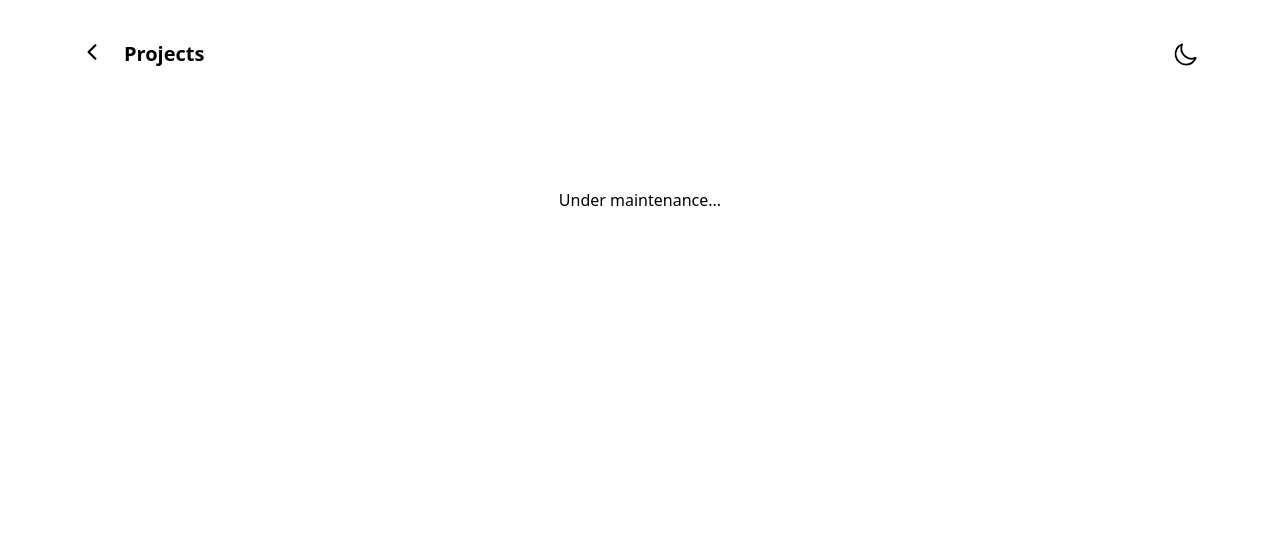
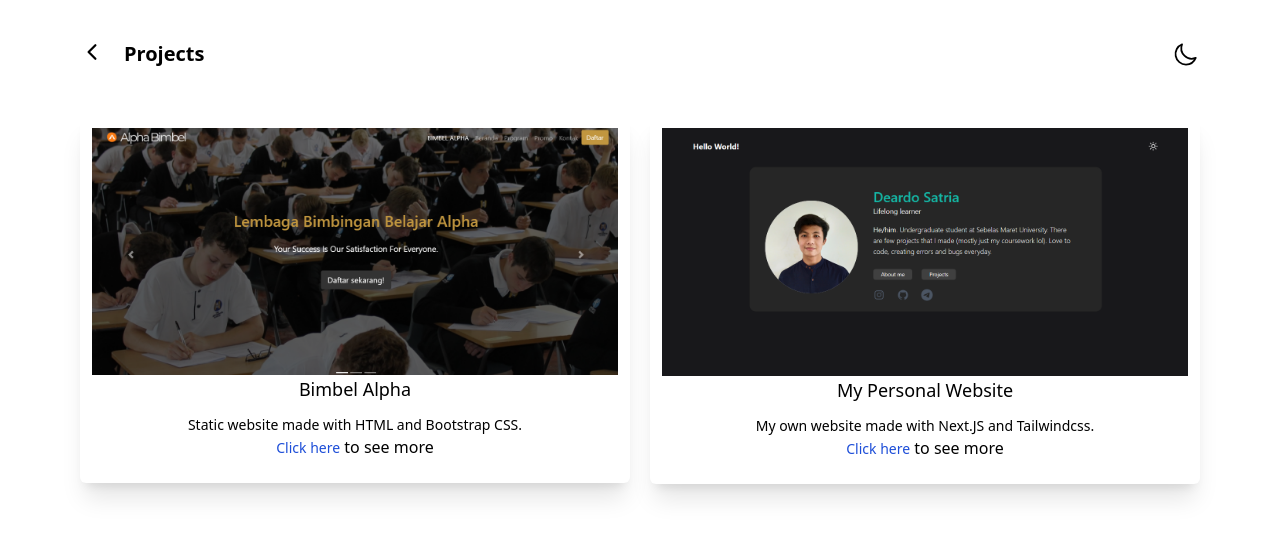
Before and after one commit to deardosatria7/deardosatria7, a Next.js app in the folder my-website/: page /projects in a window 1280 px wide. Shown: the top 538 px of the page. Built offline with nearby package versions, Linux system fonts and the light colour scheme.

Commit message:
update for project page

```diff
--- /dev/null
+++ b/my-website/components/card.tsx
@@ -0,0 +1,9 @@
+const card = ({ children }: any) => {
+  return (
+    <>
+      <div className="flex-col my-2 text-center shadow-xl rounded-md p-3 hover:scale-105 transform duration-200 bg-white dark:bg-neutral-800">{children}</div>
+    </>
+  );
+};
+
+export default card;
--- a/my-website/pages/projects.tsx
+++ b/my-website/pages/projects.tsx
@@ -1,6 +1,10 @@
 import Header from "@/sections/Header";
 import Link from "next/link";
 import { IoChevronBack } from "react-icons/io5";
+import Card from "@/components/card";
+import Image from "next/legacy/image";
+import Alpha from "../public/alpha.png";
+import CV from "../public/cv.png";
 
 const projects = () => {
   return (
@@ -11,7 +15,34 @@ const projects = () => {
         </Link>
         <h1 className="text-xl font-bold dark:text-white">Projects</h1>
       </Header>
-      <div className="flex justify-center py-20">Under maintenance...</div>
+      <section>
+        <div className="flex flex-col justify-center md:flex-row md:flex-wrap md:gap-5">
+          <div className="flex-1 basis-1/3">
+            <Card>
+              <Image src={Alpha} layout="responsive" />
+              <div className="pb-3">
+                <div className="text-lg font-medium pb-3">Bimbel Alpha</div>
+                <div className="text-sm">Static website made with HTML and Bootstrap CSS.</div>
+                <a target="_blank" href="https://deardosatria7.github.io/Bimbel-Alpha" rel="noopener noreferrer">
+                  <span className="text-blue-700 dark:text-blue-400 font-medium text-sm">Click here</span> to see more
+                </a>
+              </div>
+            </Card>
+          </div>
+          <div className="flex-1 basis-1/3">
+            <Card>
+              <Image src={CV} layout="responsive" />
+              <div className="pb-3">
+                <div className="text-lg font-medium pb-3">My Personal Website</div>
+                <div className="text-sm">My own website made with Next.JS and Tailwindcss.</div>
+                <a target="_blank" href="https://github.com/deardosatria7/" rel="noopener noreferrer">
+                  <span className="text-blue-700 dark:text-blue-400 font-medium text-sm">Click here</span> to see more
+                </a>
+              </div>
+            </Card>
+          </div>
+        </div>
+      </section>
     </>
   );
 };
```
Also changed, not shown: my-website/public/alpha.PNG (added), my-website/public/cv.png (added).
